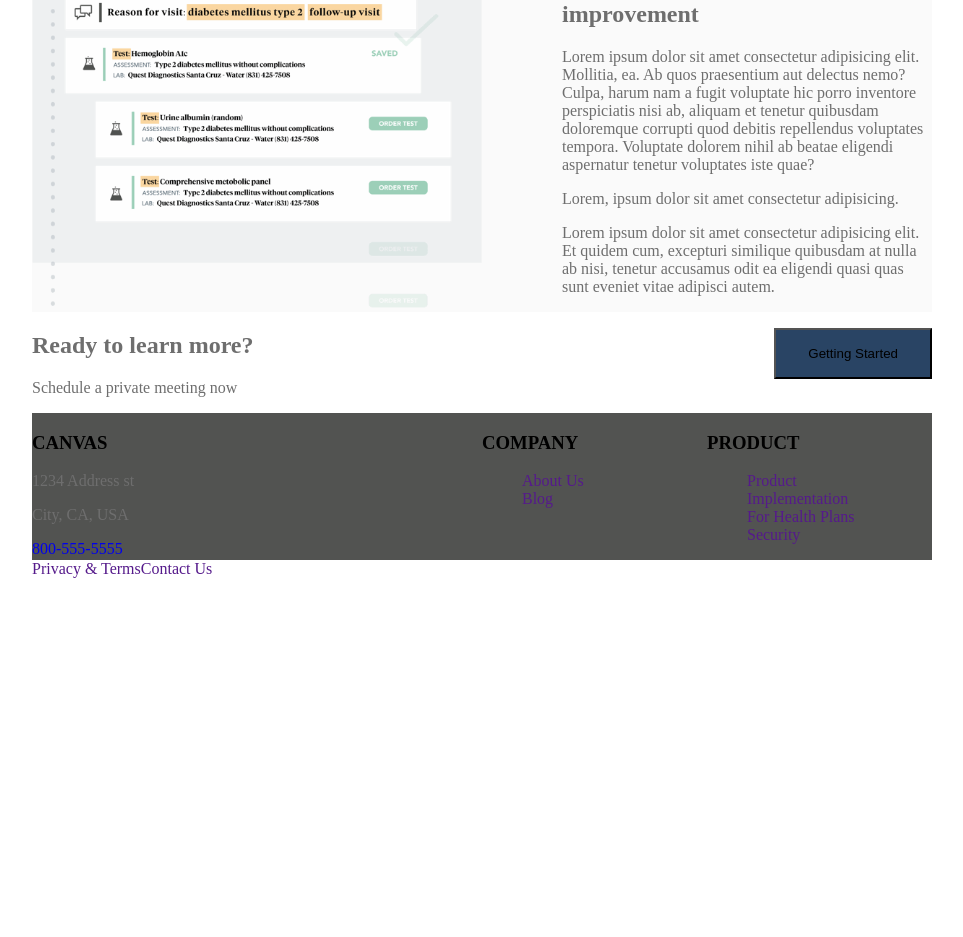
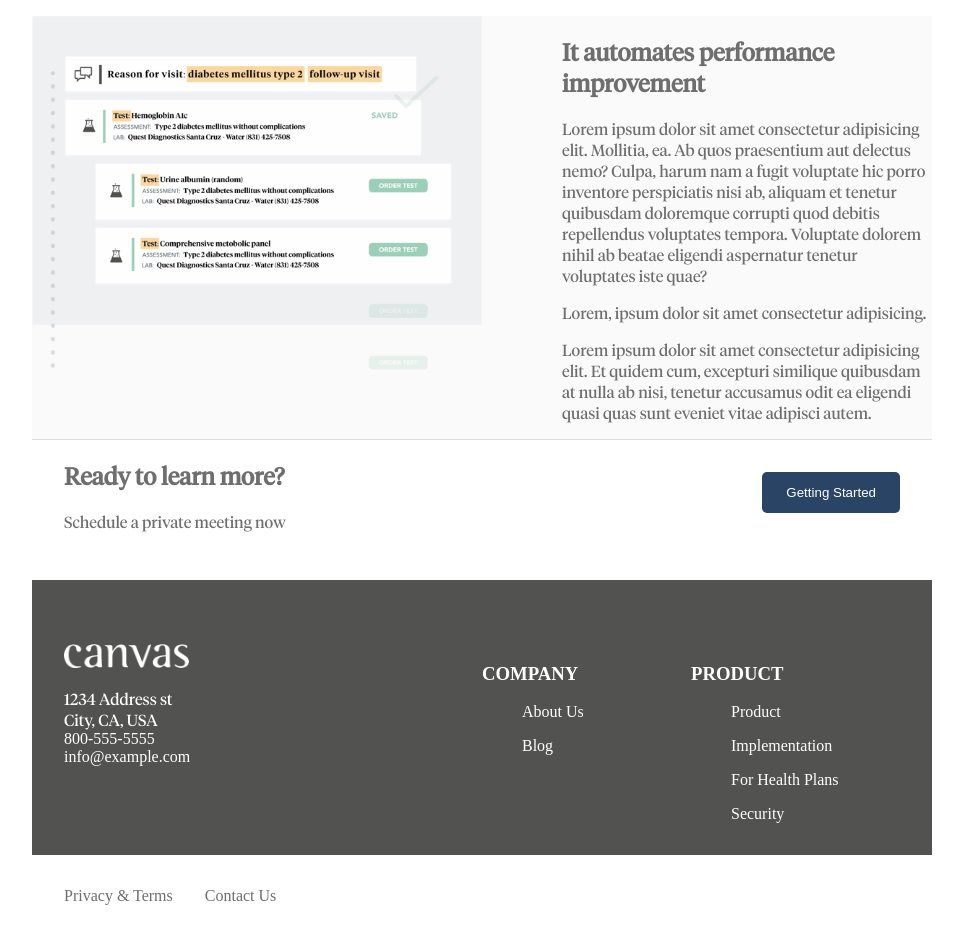
Before and after one commit to rskidmore1/canvas-medical, a plain HTML site: page product.html in a window 1280 px wide. Shown: the part 1526-2463 px from the top of the page, without its empty margins (0-963 px from the left). Before the commit the page ends 2104 px from the top, so only its background shows below. Drawn offline with Linux system fonts and the light colour scheme.

Commit message:
Styling updates

```diff
--- a/product.html
+++ b/product.html
@@ -17,7 +17,7 @@
       </div>
       <div class="column-50">
         <nav class="right-align nav-a no-text-dec ">
-          <a class="light-grey-text" href="" >Product</a><a href="" class="light-grey-text">Implentation</a>
+          <a class="light-grey-text" href="">Product</a><a href="" class="light-grey-text">Implentation</a>
           <a href="" class="light-grey-text">About Us</a><a href="" class="light-grey-text">Blog</a>
           <a class="blue-background contact-us-padding
           white-text rounded" href="">Contact Us</a>
@@ -35,14 +35,14 @@
 
 
       <div class="row">
-        <div class="column-50 image-text ">
+        <div class="column-60 image-text margin-top-2">
 
-          <h1 class="white-text margin-left-1">It's the foundation for patient-centered primary care.</h1>
+          <h1 class="white-text margin-left-1">It's the foundation for patient- centered primary care.</h1>
           <p class="white-text margin-left-1">Lorem ipsum dolor sit amet consectetur adipisicing elit.
             Libero, sequi? Lorem ipsum dolor sit amet consectetur
             adipisicing elit. Quidem, totam!</p>
           </div>
-          <div class="column-50"></div>
+          <div class=""></div>
 
         </div>
         <div class="product-overlay"></div>
@@ -96,7 +96,7 @@
     </div>
 
 
-    <div class="row light-gray-background margin-top-2">
+    <div class="row light-gray-background margin-top-2 bottom-line">
       <div class="column-50">
         <img src="/images/product/product-image-3.png" alt="">
 
@@ -118,32 +118,32 @@
 
 
     <div>
-      <div class="row">
-        <div class="column-50">
+      <div class="row padding-left-2 padding-right-2 padding-bottom-2">
+        <div class="column-50 ">
           <h2>Ready to learn more?</h2>
           <p>Schedule a private meeting now</p>
         </div>
-        <div class="column-50">
-          <button class="blue-background getting-started-padding  right-align margin-top-1">Getting Started</button>
+        <div class="column-50 padding-top-1" >
+          <button class="blue-background getting-started-padding  right-align margin-top-1 border-none rounded white-text">Getting Started</button>
         </div>
       </div>
     </div>
 
     <div class="address-background-color">
-      <div class="row">
-        <div class="column-25">
-          <h3>CANVAS</h3>
-          <p>1234 Address st</p>
-          <p>City, CA, USA</p>
-          <a href="tel:800-555-5555">800-555-5555</a>
-          <a href="mailto:info@example.com"></a>
+      <div class="row padding-left-2 padding-right-2 padding-top-4 white-text" >
+        <div class="column-25 ">
+          <img src="/images/logo-white.png" alt="" class="logo-size">
+          <p class="margin-0 margin-top-1 border-none white-text">1234 Address st</p>
+          <p class="margin-0 border-none white-text">City, CA, USA</p>
+          <a class="white-text" href="tel:800-555-5555">800-555-5555</a>
+          <a class="white-text" href="mailto:info@example.com">info@example.com</a>
         </div>
         <div class="column-25"></div>
-        <div class="column-25">
+        <div class="column-25 white-text">
           <h3>COMPANY</h3>
           <ul>
-            <li class="no-dec"><a href="">About Us</a></li>
-            <li class="no-dec"><a href="">Blog</a></li>
+            <li class="no-dec  padding-bottom-1"><a class="white-text" href="">About Us</a></li>
+            <li class="no-dec padding-bottom-1"><a class="white-text" href="">Blog</a></li>
           </ul>
 
 
@@ -151,10 +151,10 @@
         <div class="column-25">
           <h3>PRODUCT</h3>
           <ul>
-            <li class="no-dec"><a href="">Product</a></li>
-            <li class="no-dec"><a href="">Implementation</a></li>
-            <li class="no-dec"><a href="">For Health Plans</a></li>
-            <li class="no-dec"> <a href="">Security</a></li>
+            <li class="no-dec padding-bottom-1"><a class="white-text" href="">Product</a></li>
+            <li class="no-dec padding-bottom-1"><a class="white-text" href="">Implementation</a></li>
+            <li class="no-dec padding-bottom-1"><a class="white-text" href="">For Health Plans</a></li>
+            <li class="no-dec padding-bottom-1"> <a class="white-text" href="">Security</a></li>
           </ul>
 
 
@@ -164,7 +164,7 @@
     </div>
 
     <div>
-      <nav><a href="">Privacy & Terms</a><a href="">Contact Us</a></nav>
+      <nav class="margin-top-2 margin-bottom-2"><a class="grey-text margin-left-1" href="">Privacy & Terms</a><a class="grey-text margin-left-1" href="">Contact Us</a></nav>
 
     </div>
 
--- a/styles.css
+++ b/styles.css
@@ -17,6 +17,15 @@ a{
 }
 
 
+h1, h2{
+  font-family: 'Tiempos Headline', sans-serif;
+}
+
+
+p{
+  font-family: 'Tiempos Headline', sans-serif;
+  font-weight:300;
+}
 
 
 .row{
@@ -49,13 +58,96 @@ a{
   width: 25%;
 }
 
+.column-75{
+  width: 75%;
+}
+
+.column-60{
+  width: 60%;
+}
+
 .center-text{
   text-align: center;
+}
+
+.margin-0{
+  margin: 0;
 }
 
 .margin-top-1{
   margin-top: 1rem;
 }
+
+
+
+.margin-left-1{
+  margin-left: 1rem;
+}
+
+.margin-left-2{
+    margin-left: 2rem;
+
+}
+
+.margin-left-3{
+    margin-left: 3em;
+
+}
+
+.margin-left-4{
+    margin-left: 4rem;
+
+}
+
+.margin-right-1{
+    margin-left: 1rem;
+
+}
+
+.margin-right-2{
+    margin-left: 2rem;
+}
+
+
+.margin-right-3{
+    margin-left: 3rem;
+}
+
+.margin-right-1{
+    margin-left: 1rem;
+}
+
+.padding-right-2{
+  padding-right: 2rem;
+}
+
+.padding-left-1{
+  padding-left: 1rem;
+}
+
+.padding-left-2{
+  padding-left: 2rem;
+}
+
+.padding-left-3{
+  padding-left: 3rem;
+}
+
+.padding-left-4{
+  padding-left: 4rem;
+}
+
+.padding-right-5{
+  padding-right: 5rem;
+}
+
+.padding-top-1{
+  padding-top: 1rem;
+}
+.padding-top-4{
+  padding-top: 4rem;
+}
+
 
 
 .margin-top-2{
@@ -69,13 +161,32 @@ a{
 .margin-bottom-1{
   margin-bottom: 1rem;
 }
+
+.margin-bottom-2{
+  margin-bottom: 2rem;
+}
+
+
 .padding-left-5{
   padding-left: 5rem;
 }
 
-.padding-right-5{
-  padding-right: 5rem;
+
+.padding-bottom-1{
+  padding-bottom: 1rem;
 }
+
+.padding-bottom-2{
+  padding-bottom: 2rem;
+}
+
+.padding-0{
+  padding: 0;
+}
+
+
+
+
 
 
 .margin-left-1{
@@ -88,7 +199,8 @@ a{
 }
 
 .bottom-line{
-  border-bottom: 1px grey solid;
+  border-bottom: 1px rgba(170, 175, 170, 0.377) solid;
+  /* border-bottom: 1px green solid; */
   width: 100%;
 }
 
@@ -101,6 +213,7 @@ a{
     max-height: 100%;
     height: inherit !important;
     background-color: rgba(0,0,0,0.5);
+
 }
 
 .blue-background{
@@ -128,11 +241,12 @@ a{
 
 
 .getting-started-padding{
-  padding: 1rem 2rem;
+  padding: 0.8rem 1.5rem;
+
 }
 
-.white-text > a {
-  color: white;
+.border-none{
+  border: none;
 }
 
 
@@ -162,11 +276,14 @@ header{
 
 
 .product-header{
-    background-image: url("./images/product/product-header.jpg");
-    background-size: 100% 100%;
-    max-width: inherit;
-    height: 400px;
-    position: relative;
+  background-image: url("./images/product/product-header.jpg");
+
+    width: 900px;
+  height: 430px;
+  background-size: cover;
+  background-position: 2%;
+  position: relative;
+  margin-bottom: 4rem;
 }
 
 .product-overlay{
```
